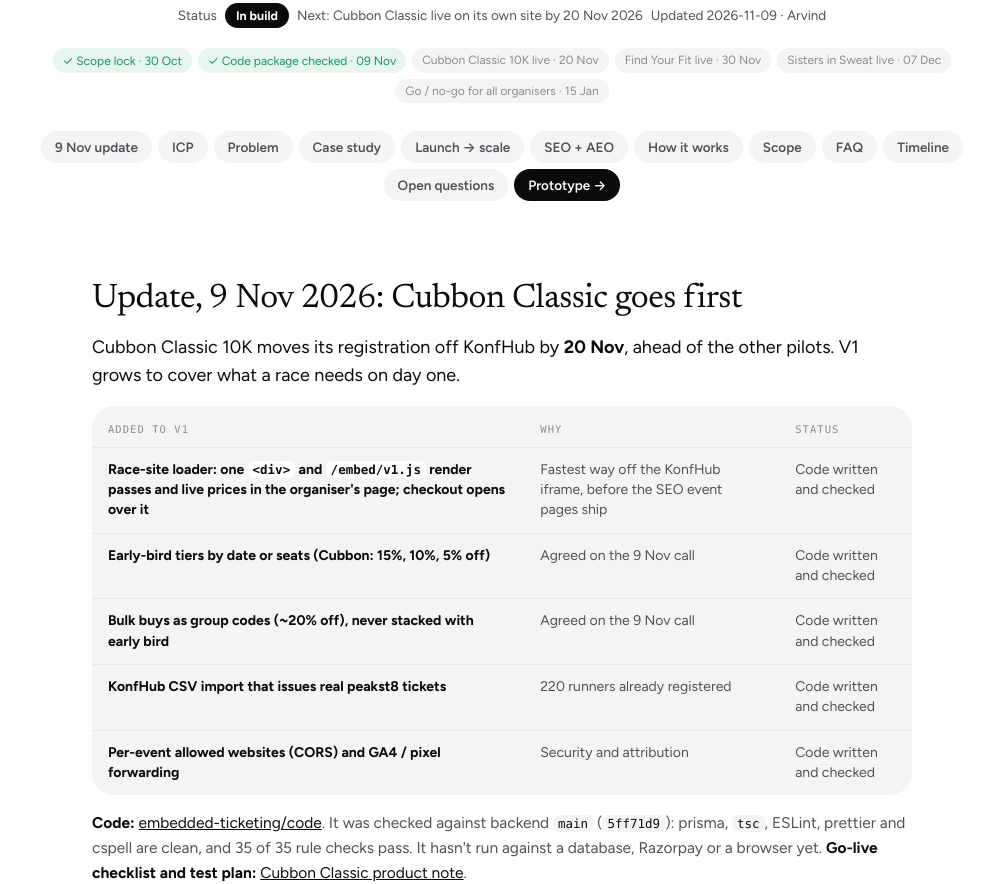
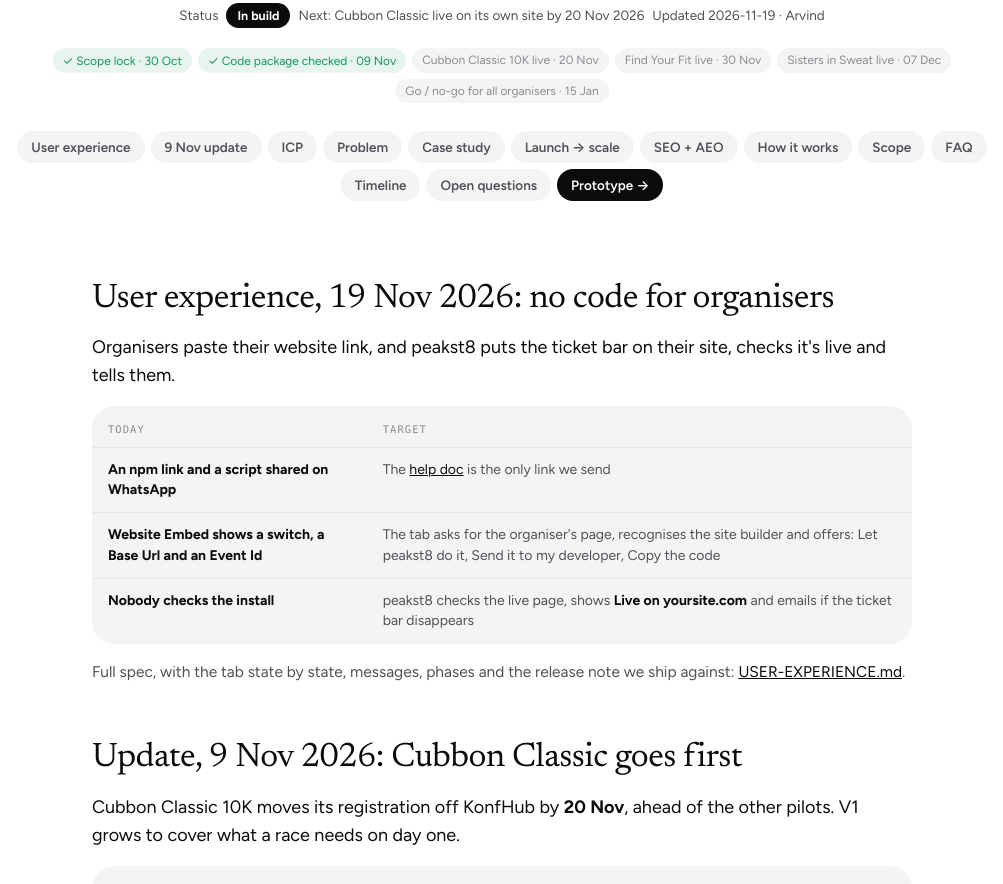
Before and after one commit to peakst8-Basecamp/product-notes, a plain HTML site: page embedded-ticketing/index.html in a window 1280 px wide. Shown: the part 457-1341 px from the top of the page, without its empty margins (138-1141 px from the left). Drawn offline with Linux system fonts and the light colour scheme; a web font is replaced by a local one.

Commit message:
Embedded Ticketing: user experience spec (no code for organisers)
USER-EXPERIENCE.md: organisers paste their page, peakst8 installs or
sends the code, every install is checked live. Opens with the release
note it ships against. Linked from the README, note page and index.

Co-Authored-By: Claude Opus 5.5 <noreply@anthropic.com>

```diff
--- a/embedded-ticketing/index.html
+++ b/embedded-ticketing/index.html
@@ -90,10 +90,22 @@ footer a{color:var(--ink-2)}
   <div class="facts"><span>ICP · community fitness clubs</span><span>SEO + AEO by default</span><span>Live in &lt; 10 min</span><span>Pilot live · 30 Nov 2026</span></div>
   <div class="status" id="status" aria-live="polite"><span>Status</span><b>Scoping</b><span>Next: Scope lock on 30 Oct 2026</span></div>
   <div class="ms" id="ms"></div>
-  <nav class="toc" aria-label="Sections"><a href="#update">9 Nov update</a><a href="#icp">ICP</a><a href="#problem">Problem</a><a href="#case">Case study</a><a href="#scale">Launch → scale</a><a href="#seo-aeo">SEO + AEO</a><a href="#how">How it works</a><a href="#scope">Scope</a><a href="#faq">FAQ</a><a href="#timeline">Timeline</a><a href="#open">Open questions</a><a href="prototype/" style="background:var(--ink);color:#fff">Prototype →</a></nav>
+  <nav class="toc" aria-label="Sections"><a href="#ux">User experience</a><a href="#update">9 Nov update</a><a href="#icp">ICP</a><a href="#problem">Problem</a><a href="#case">Case study</a><a href="#scale">Launch → scale</a><a href="#seo-aeo">SEO + AEO</a><a href="#how">How it works</a><a href="#scope">Scope</a><a href="#faq">FAQ</a><a href="#timeline">Timeline</a><a href="#open">Open questions</a><a href="prototype/" style="background:var(--ink);color:#fff">Prototype →</a></nav>
 </section>
 
 <article class="pr">
+
+<h2 id="ux">User experience, 19 Nov 2026: no code for organisers</h2>
+<p class="answer">Organisers paste their website link, and peakst8 puts the ticket bar on their site, checks it's live and tells them.</p>
+<div class="tbl"><table>
+  <thead><tr><th>Today</th><th>Target</th></tr></thead>
+  <tbody>
+    <tr><td>An npm link and a script shared on WhatsApp</td><td>The <a href="https://release.ps8.in/#website-tickets">help doc</a> is the only link we send</td></tr>
+    <tr><td>Website Embed shows a switch, a Base Url and an Event Id</td><td>The tab asks for the organiser's page, recognises the site builder and offers: Let peakst8 do it, Send it to my developer, Copy the code</td></tr>
+    <tr><td>Nobody checks the install</td><td>peakst8 checks the live page, shows <b>Live on yoursite.com</b> and emails if the ticket bar disappears</td></tr>
+  </tbody>
+</table></div>
+<p>Full spec, with the tab state by state, messages, phases and the release note we ship against: <a href="https://github.com/peakst8-Basecamp/product-notes/blob/main/embedded-ticketing/USER-EXPERIENCE.md">USER-EXPERIENCE.md</a>.</p>
 
 <h2 id="update">Update, 9 Nov 2026: Cubbon Classic goes first</h2>
 <p class="answer">Cubbon Classic 10K moves its registration off KonfHub by <b>20 Nov</b>, ahead of the other pilots. V1 grows to cover what a race needs on day one.</p>
--- a/notes.json
+++ b/notes.json
@@ -19,11 +19,12 @@
       "status": "In build",
       "next": "Cubbon Classic live on its own site by 20 Nov 2026",
       "owner": "Arvind",
-      "updated": "2026-11-09",
+      "updated": "2026-11-19",
       "summary": "Clubs and races sell entries on their own website with peakst8 checkout. Now includes early-bird tiers, bulk group codes and import from KonfHub. Design partners: Cubbon Classic 10K (first), Find Your Fit, Sisters in Sweat.",
       "links": {
         "Product note": "embedded-ticketing/",
         "Product screens*": "embedded-ticketing/prototype/",
+        "User experience": "https://github.com/peakst8-Basecamp/product-notes/blob/main/embedded-ticketing/USER-EXPERIENCE.md",
         "Code": "https://github.com/peakst8-Basecamp/product-notes/tree/main/embedded-ticketing/code"
       },
       "milestones": [
@@ -61,7 +62,8 @@
       "kind": "Product feature",
       "have": [
         "Product note and 17-screen prototype",
-        "Code: race-site loader, early-bird tiers, bulk group codes, KonfHub import (checked, not merged)"
+        "Code: race-site loader, early-bird tiers, bulk group codes, KonfHub import (checked, not merged)",
+        "User experience spec: no-code install, and help doc on release.ps8.in"
       ],
       "notYet": [
         "Live for any organiser",
```
Also changed, not shown: index.html (+2 -2 lines), llms.txt, 3 other files.
